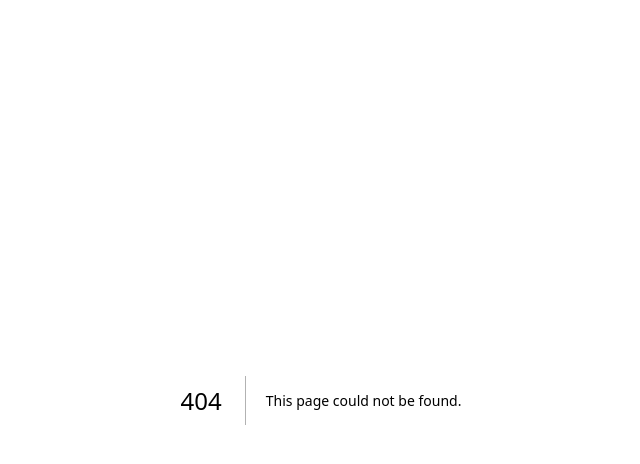
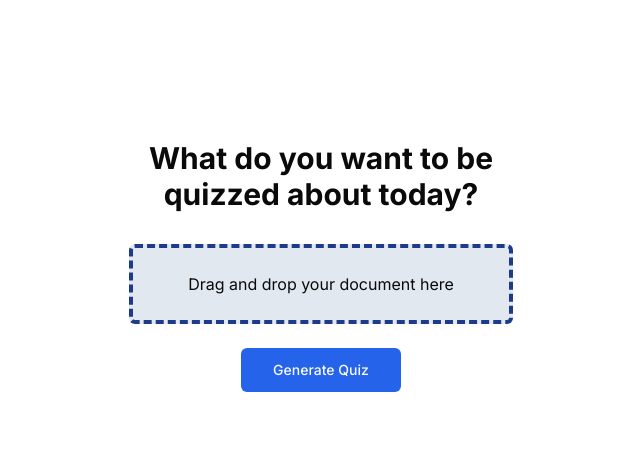
Before and after one commit to dchen024/quizify, a Next.js app: page /quizz/new in a window 1280 px wide. Before the commit this address had no page. Shown: the top 464 px of the page, without its empty margins (319-959 px from the left). Built offline with nearby package versions, Linux system fonts and the light colour scheme.

Commit message:
Upload document component

```diff
--- /dev/null
+++ b/app/quizz/UploadDoc.tsx
@@ -0,0 +1,38 @@
+"use client"
+import React, {useState} from "react";
+import {Button} from "@/components/ui/button";
+
+const UploadDoc = () => {
+    const [document, setDocument] = useState<Blob | File | null | undefined >(null);
+    const [isLoading, setIsLoading] = useState<boolean>(false);
+
+    const handleSubmit = async (e: React.FormEvent<HTMLFormElement>) => {
+        e.preventDefault();
+        if (!document) {
+            return;
+        }
+        setIsLoading(true);
+        console.log(document);
+    }
+
+    return (
+        <div className="w-full">
+            <form onSubmit={handleSubmit} className="w-full">
+                <label htmlFor="document" className="mb-4 bg-secondary w-full flex
+                h-20 rounded-md border-4 border-dashed border-blue-900 relative">
+                    <div className="absolute inset-0 m-auto
+                    flex justify-center items-center">
+                        {"Drag and drop your document here"}
+                    </div>
+                    <input type="file" id="document" className="relative block w-full h-full
+                z-50 opacity-0" onChange={(e) => setDocument(e?.target?.files?.[0])}/>
+                </label>
+                <Button type="submit" size="lg" className="mt-2">
+                    {isLoading ? "Generating..." : "Generate Quiz"}
+                </Button>
+            </form>
+        </div>
+    )
+}
+
+export default UploadDoc;
--- /dev/null
+++ b/app/quizz/new/page.tsx
@@ -0,0 +1,16 @@
+import UploadDoc from "../UploadDoc";
+
+const page = () => {
+    return (
+        <div className="flex flex-col flex-1">
+            <main className="py-11 flex flex-col
+            text-center gap-4 items-center flex-1 mt-24">
+                <h2 className="text-3xl font-bold  mb-4">What do you want to be quizzed about today?</h2>
+                <UploadDoc />
+            </main>
+        </div>
+
+    );
+    }
+
+export default page;
```
